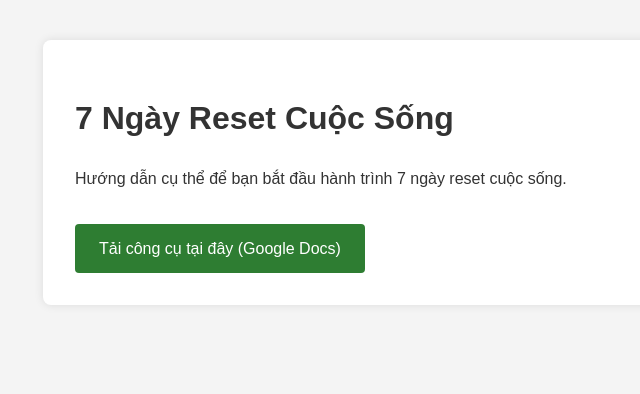
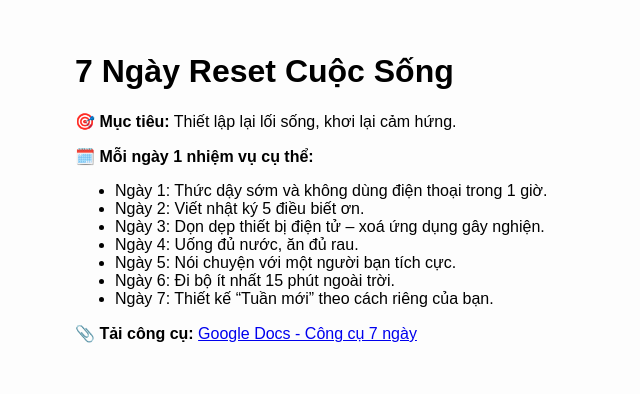
Before and after one commit to DoHoangTan/resetcuocsong, a plain HTML site: page reset-7ngay.html in a window 1280 px wide. Shown: the whole page, without its empty margins (215-855 px from the left). Drawn offline with Linux system fonts and the light colour scheme.

Commit message:
Add files via upload

```diff
--- a/reset-7ngay.html
+++ b/reset-7ngay.html
@@ -1,41 +1,18 @@
 <!DOCTYPE html>
 <html lang="vi">
-<head>
-  <meta charset="UTF-8" />
-  <meta name="viewport" content="width=device-width, initial-scale=1.0"/>
-  <title>7 Ngày Reset Cuộc Sống</title>
-  <style>
-    body {
-      font-family: Arial, sans-serif;
-      background: #f4f4f4;
-      color: #333;
-      padding: 2rem;
-      line-height: 1.6;
-    }
-    .container {
-      background: white;
-      padding: 2rem;
-      max-width: 700px;
-      margin: auto;
-      border-radius: 8px;
-      box-shadow: 0 0 10px rgba(0,0,0,0.1);
-    }
-    a.button {
-      display: inline-block;
-      margin-top: 1rem;
-      background: #2e7d32;
-      color: white;
-      padding: 0.75rem 1.5rem;
-      text-decoration: none;
-      border-radius: 4px;
-    }
-  </style>
-</head>
-<body>
-  <div class="container">
-    <h1>7 Ngày Reset Cuộc Sống</h1>
-    <p>Hướng dẫn cụ thể để bạn bắt đầu hành trình 7 ngày reset cuộc sống.</p>
-    <a class="button" href="https://docs.google.com/document/d/1tsZf5dWVPVvxMOL35iWGn-Pk7KI4uRZRNEoz0X5W03k/edit?usp=sharing" target="_blank">Tải công cụ tại đây (Google Docs)</a>
-  </div>
-</body>
-</html>
+<head><meta charset="UTF-8"><title>7 Ngày Reset Cuộc Sống</title></head>
+<body style="font-family: Arial, sans-serif; max-width: 700px; margin: auto; padding: 2rem; background: #fdfdfd;">
+  <h1>7 Ngày Reset Cuộc Sống</h1>
+  <p>🎯 <strong>Mục tiêu:</strong> Thiết lập lại lối sống, khơi lại cảm hứng.</p>
+  <p>🗓️ <strong>Mỗi ngày 1 nhiệm vụ cụ thể:</strong></p>
+  <ul>
+    <li>Ngày 1: Thức dậy sớm và không dùng điện thoại trong 1 giờ.</li>
+    <li>Ngày 2: Viết nhật ký 5 điều biết ơn.</li>
+    <li>Ngày 3: Dọn dẹp thiết bị điện tử – xoá ứng dụng gây nghiện.</li>
+    <li>Ngày 4: Uống đủ nước, ăn đủ rau.</li>
+    <li>Ngày 5: Nói chuyện với một người bạn tích cực.</li>
+    <li>Ngày 6: Đi bộ ít nhất 15 phút ngoài trời.</li>
+    <li>Ngày 7: Thiết kế “Tuần mới” theo cách riêng của bạn.</li>
+  </ul>
+  <p>📎 <strong>Tải công cụ:</strong> <a href="https://docs.google.com/document/d/1tsZf5dWVPVvxMOL35iWGn-Pk7KI4uRZRNEoz0X5W03k/edit?usp=sharing" target="_blank">Google Docs - Công cụ 7 ngày</a></p>
+</body></html>
```
Also changed, not shown: reset-21ngay.html (+13 -39 lines), reset-3ngay.html (+9 -39 lines).
